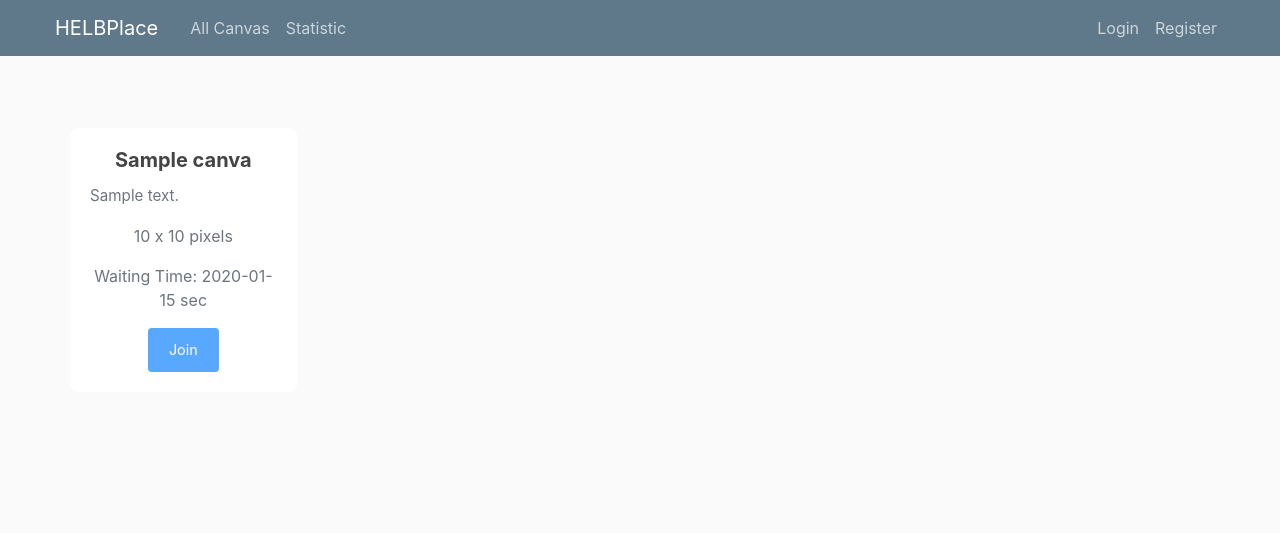
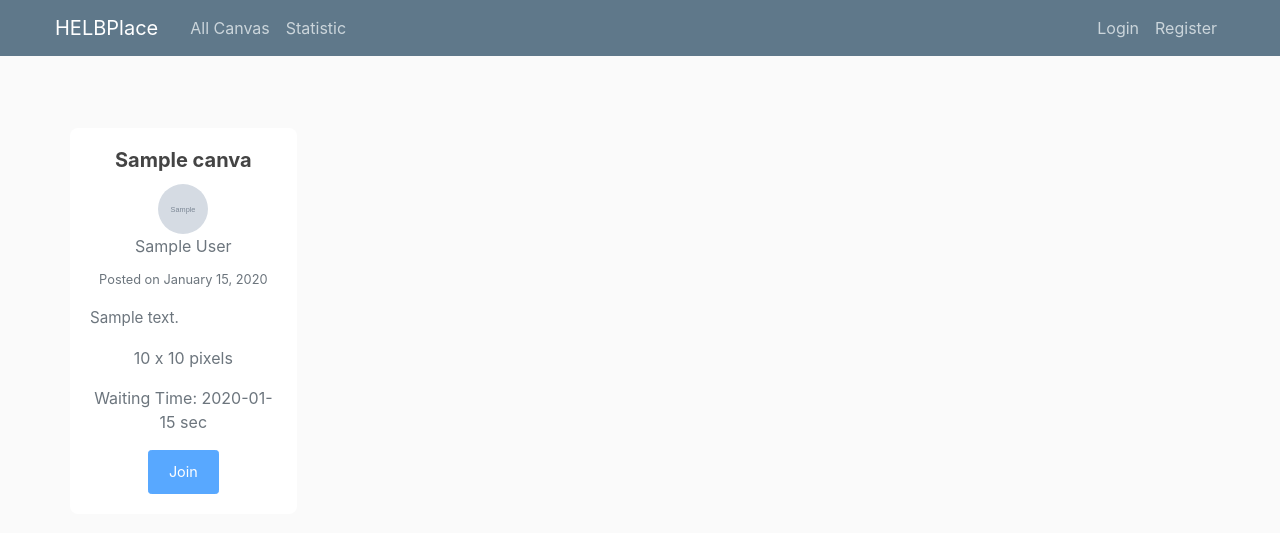
Before and after one commit to asadiqi/Web_Q3_HelbPlace, a Django app: template django_project/blog/templates/blog/home.html in a window 1280 px wide. Shown: the top 533 px of the page. Run offline with Django 5.2, Linux system fonts and the light colour scheme; the template is opened without the code that fills it: most values are stand-ins (such as "Sample title", 1, 10 or a date in 2020); grey boxes marked "Sample" are stand-in pictures; some libraries are stand-ins or nearby versions.

Commit message:
Designe home and detail_canva

```diff
--- a/django_project/blog/templates/blog/home.html
+++ b/django_project/blog/templates/blog/home.html
@@ -7,17 +7,26 @@
     <div class="col-md-4 mb-4">
       <div class="card shadow-sm">
         <div class="card-body">
+          <!-- Titre -->
           <h5 class="card-title text-center">{{ canva.title }}</h5>
-          <p class="card-text text-muted">
-            {{ canva.content|truncatewords:20 }}
-          </p>
-          <p class="text-center text-muted">
-            {{ canva.sizeHeight }} x {{ canva.sizeWidth }} pixels
-          </p>
-          <p class="text-center text-muted">
-            Waiting Time: {{ canva.timer }} sec
-          </p>
 
+          <!-- Photo de l'auteur et nom -->
+          <div class="text-center mb-2">
+            <img class="rounded-circle" src="{{ canva.author.profile.image.url }}" alt="{{ canva.author }}" style="width: 50px; height: 50px;">
+            <p class="text-muted mb-0">{{ canva.author }}</p>
+          </div>
+
+          <!-- Date de publication -->
+          <p class="text-muted text-center"><small>Posted on {{ canva.date_posted|date:"F d, Y" }}</small></p>
+
+          <!-- Contenu du canva -->
+          <p class="card-text text-muted">{{ canva.content|truncatewords:20 }}</p>
+
+          <!-- Dimensions et temps d'attente -->
+          <p class="text-center text-muted">{{ canva.sizeHeight }} x {{ canva.sizeWidth }} pixels</p>
+          <p class="text-center text-muted">Waiting Time: {{ canva.timer }} sec</p>
+
+          <!-- Bouton "Join" -->
           <div class="d-flex justify-content-center">
             {% if user.is_authenticated %}
               <a href="{% url 'canva-detail' canva.id %}" class="btn btn-primary btn-sm">Join</a>
```
Also changed, not shown: django_project/blog/templates/blog/canva_detail.html (+14 -4 lines).
